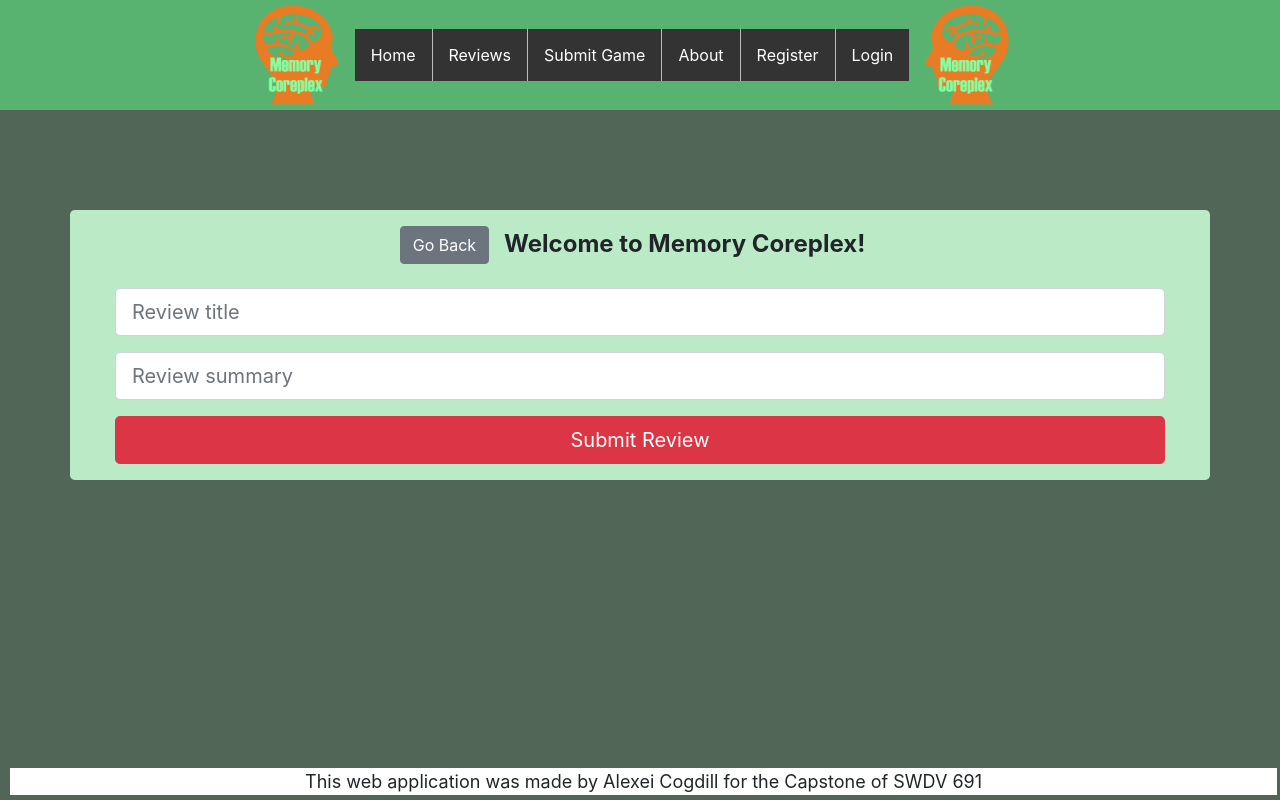
After one commit to Alexei-Cogdill/MemoryCoreplex, a Flask app: page /createReview in a window 1280 px wide. The commit adds this page. Run offline with Flask 2, Linux system fonts and the light colour scheme.

Commit message:
added pages
review pages added amongst other things

```diff
--- a/app.py
+++ b/app.py
@@ -1,36 +1,62 @@
 from init import app, db
 from flask import render_template, redirect, request, url_for, flash, abort
 from flask_login import login_user, login_required, logout_user, current_user
-from models import User
-from forms import LoginForm, RegistrationForm
+from models import User, Review
+from forms import LoginForm, RegistrationForm, ReviewForm
 from nltk import flatten
-from flask_admin import Admin
-from flask_admin.contrib.sqla import ModelView
+#from flask_admin import Admin
+#from flask_admin.contrib.sqla import ModelView
+from flask_wtf import FlaskForm
 
-admin = Admin(app)
-admin.add_view(ModelView(User, db.session))
+#admin = Admin(app)
+#admin.add_view(ModelView(User, db.session))
+#admin.add_view(ModelView(Review, db.session))
 
-@app.route('/', methods=['GET', 'POST'])
+@app.route('/', methods=['GET'])
 def home():
     return render_template('home.html')
 
-@app.route('/about', methods=['GET', 'POST'])
+@app.route('/about')
 def about():
     return render_template('about.html')
 
-@app.route('/profile', methods=['GET', 'POST'])
+@app.route('/profile', methods=['GET'])
 def profile():
     return render_template('profile.html')
 
-@app.route('/welcome')
+@app.route('/userHome', methods=['GET'])
 @login_required
 def welcome_user():
-    return render_template('welcomeUser.html')
+    return render_template('home.html')
 
-@app.route('/adminHome')
+@app.route('/adminHome', methods=['GET', 'POST'])
 @login_required
 def welcome_admin():
-    return render_template('admin.html')
+    return render_template('home.html')
+
+@app.route('/reviews', methods=['GET', 'POST'])
+def reviews():
+    users = Review.query.all()
+    return render_template('reviews.html', users=users)
+
+@app.route('/createReview', methods=['GET', 'POST'])
+def createReview():
+
+    form = ReviewForm()
+    if form.validate_on_submit():
+        review = Review(reviewTitle=form.reviewTitle.data,
+                    summary=form.summary.data,
+                    user_id=current_user.id)
+        db.session.add(review)
+        db.session.commit()
+        flash("Review Submitted", "primary")
+        return redirect(url_for('reviews'))
+    elif len(form.errors.items()) > 0:
+        randomValue = flatten(list(form.errors.values()))
+        for i in randomValue:
+            flash(i, "danger")
+        return redirect(url_for('createReview'))
+    return render_template('createReview.html', form=form)
 
 @app.route('/logout')
 @login_required
@@ -48,12 +74,12 @@ def login():
         if user is not None and user.check_password(form.password.data):
             if user.is_Admin:
                 login_user(user)
-                flash('Logged in successfully!', 'primary')
+                flash('Welcome Admin!', 'primary')
 
                 return redirect(url_for('welcome_admin'))
             else:
                 login_user(user)
-                flash('Logged in successfully!', 'primary')
+                flash('Welcome User!', 'primary')
 
                 next = request.args.get('next')
 
@@ -93,11 +119,3 @@ def register():
         return redirect(url_for('register'))
 
     return render_template('register.html', form=form)
-
-@app.route('/adminHome', methods=['GET', 'POST'])
-@login_required
-def adminView():
-    if current_user.admin:
-        return render_template('admin.html')
-    else:
-        return render_template('home.html')
--- a/forms.py
+++ b/forms.py
@@ -2,7 +2,7 @@ from flask_wtf import FlaskForm
 from wtforms import StringField, PasswordField, SubmitField
 from wtforms.validators import DataRequired, Email, EqualTo
 from wtforms import ValidationError
-from models import User
+from models import User, Review
 
 class LoginForm(FlaskForm):
     email = StringField('Email', validators=[DataRequired("Please enter a valid email")])
@@ -25,3 +25,8 @@ class RegistrationForm(FlaskForm):
     def validate_displayName(self, display_name):
         if User.query.filter_by(display_name=display_name.data).first():
             raise ValidationError('This display name is already taken!')
+
+class ReviewForm(FlaskForm):
+    reviewTitle = StringField('Review Title', validators=[DataRequired("Please enter a review title")])
+    summary = StringField('Review Summary', validators=[DataRequired("Please enter a summary for your review")])
+    submit = SubmitField('Submit Review')
--- a/requirements.txt
+++ b/requirements.txt
@@ -36,4 +36,3 @@ URLObject==2.4.3
 Werkzeug==0.14.1
 WTForms==2.1
 nltk==3.6.7
-Flask-Admin==11.6.0
--- a/templates/base.html
+++ b/templates/base.html
@@ -11,8 +11,82 @@
         <link rel="stylesheet" href="../static/home.css">
         <title>Memory Coreplex</title>
     </head>
-    <body style="background-color: rgb(82,102,87)">
-        <header style="background: rgb(89,179,112)">
+    <body style="background-color: rgb(82, 102, 87)">
+      <header class="text-white justify-content-center" style="background-color: rgb(89,179,112)">
+        <div class="container">
+          <div class="d-flex align-items-center justify-content-center">
+            <a class="navbar-brand d-flex align-items-center mb-2 mb-lg-0 text-white text-decoration-none">
+              <img
+                src="../static/logo.png"
+                height="100"
+                alt="Memory Coreplex Logo"
+                style=""
+              />
+            </a>
+            <ul class="nav col-12 col-lg-auto me-lg-auto mb-2 justify-content-center mb-md-0" style="padding-right: 0px">
+              <li>
+                  <a class="active" href="{{url_for('home')}}">Home<span class="sr-only">(current)</span></a>
+              </li>
+              <!-- If statements to see which user is logged in -->
+              {% if current_user.is_authenticated and current_user.is_Admin %}
+              <li>
+                  <a href="">Games</a>
+              </li>
+              <li>
+                  <a href="">Leaderboard</a>
+              </li>
+              <li>
+                  <a href="">Approve Reviews</a>
+              </li>
+              <li>
+                  <a href="">Game Submissions</a>
+              </li>
+              {% elif current_user.is_authenticated %}
+              <li>
+                  <a href="">Games</a>
+              </li>
+              <li>
+                  <a href="{{url_for('profile')}}">Profile</a>
+              </li>
+              <li>
+                  <a href="">Leaderboard</a>
+              </li>
+              {% endif %}
+              <li>
+                  <a href="{{url_for('reviews')}}">Reviews</a>
+              </li>
+              <li>
+                  <a href="">Submit Game</a>
+              </li>
+              <li>
+                  <a href="{{url_for('about')}}">About</a>
+              </li>
+              <!-- if statement to see if user is logged in or logged out -->
+              {% if current_user.is_authenticated %}
+              <li class="text-end" style="float:right">
+                  <a href="{{url_for('logout')}}">Logout</a>
+              </li>
+              {% else %}
+              <li style="float:right">
+                  <a href="{{url_for('register')}}">Register</a>
+              </li>
+              <li style="float:right">
+                  <a href="{{url_for('login')}}">Login</a>
+              </li>
+              {% endif %}
+            </ul>
+            <a class="navbar-brand d-flex align-items-center mb-2 mb-lg-0 text-white text-decoration-none">
+              <img
+                src="../static/flippedLogo.png"
+                height="100"
+                alt="Memory Coreplex Logo"
+                style="margin-left: 16px; margin-right: 0px"
+              />
+            </a>
+          </div>
+        </div>
+      </header>
+        <!-- <header style="background: rgb(89,179,112)">
             <div class="container" style="max-width: 100%">
                 <div class="row head">
                     <div class="col-sm logoImage">
@@ -85,7 +159,7 @@
                     </div>
                 </div>
             </div>
-        </header>
+        </header> -->
         {% with messages = get_flashed_messages(with_categories=true) %}
                  {% if messages %}
                    {% for category, message in messages %}
--- /dev/null
+++ b/templates/createReview.html
@@ -0,0 +1,22 @@
+{% extends "base.html" %}
+{% block content %}
+  <div class="container pt-3 rounded-lg bodyContainer" style="margin-top: 100px; background-color: rgb(187, 234, 199)">
+      <div class="row justify-content-center text-center">
+          <a class="btn btn-secondary" href="{{url_for('reviews')}}" role="button" style="text-align: left">Go Back</a>
+          <div class="col-md-auto font-weight-bold" style="font-size: x-large">Welcome to Memory Coreplex!</div>
+      </div>
+      <br>
+      <div class="container-fluid text-center">
+          <div class="row">
+              <div class="col-sm-12">
+                    <form method="POST">
+                      {{ form.csrf_token }}
+                      <p>{{ form.reviewTitle(class="form-control form-control-lg", placeholder="Review title")}}</p>
+                      <p>{{ form.summary(class="form-control form-control-lg", placeholder="Review summary")}}</p>
+                      <p>{{ form.submit(class="w-100 btn btn-lg btn-danger") }}</P>
+                    </form>
+              </div>
+          </div>
+      </div>
+  </div>
+{% endblock %}
--- a/templates/home.html
+++ b/templates/home.html
@@ -1,6 +1,6 @@
 {% extends "base.html" %}
 {% block content %}
-<div class="container pt-3 rounded-lg bodyContainer" style="margin-top: 30px; background-color: rgb(187, 234, 199)">
+  <div class="container pt-3 rounded-lg bodyContainer" style="margin-top: 100px; background-color: rgb(187, 234, 199)">
       <div class="row justify-content-center text-center">
           <div class="col-md-auto font-weight-bold" style="font-size: x-large">Welcome to Memory Coreplex!</div>
       </div>
@@ -15,14 +15,14 @@
                           <br>
                           To start playing, please create a user.
                           <br>
-                        You can also check out our reviews here! <a href="">Reviews</a>
+                          You can also check out our reviews here! <a href="{{url_for('reviews')}}">Reviews</a>
 
                       </div>
               </div>
           </div>
       </div>
   </div>
-    <div class="container" style="max-width: 100%">
+      <div class="container" style="max-width: 100%; margin-top: 50px">
           <div class="row head">
               <div class="col-sm bottomImage">
                   <img src="../static/bottomImage1.png" class="rounded float-left" alt="logo" style="width: 250px">
```
Also changed, not shown: migrations/versions/72df9a0dd71f_.py (added, +51 -0 lines), models.py (+21 -0 lines), templates/reviews.html (added, +54 -0 lines), data.sqlite. Lines whose indentation alone changed are shown as unchanged.
